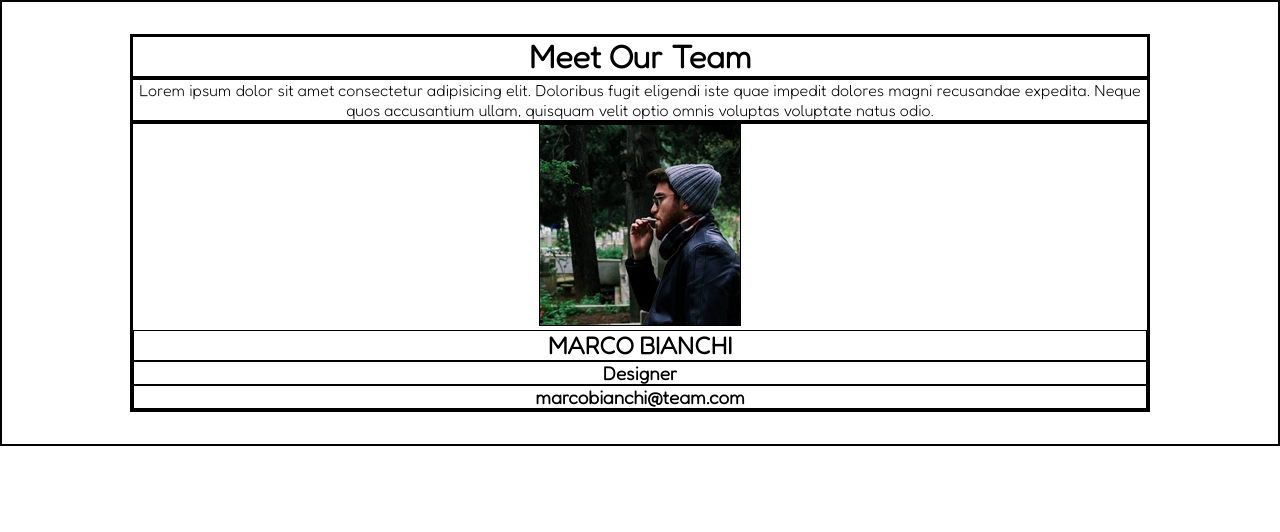
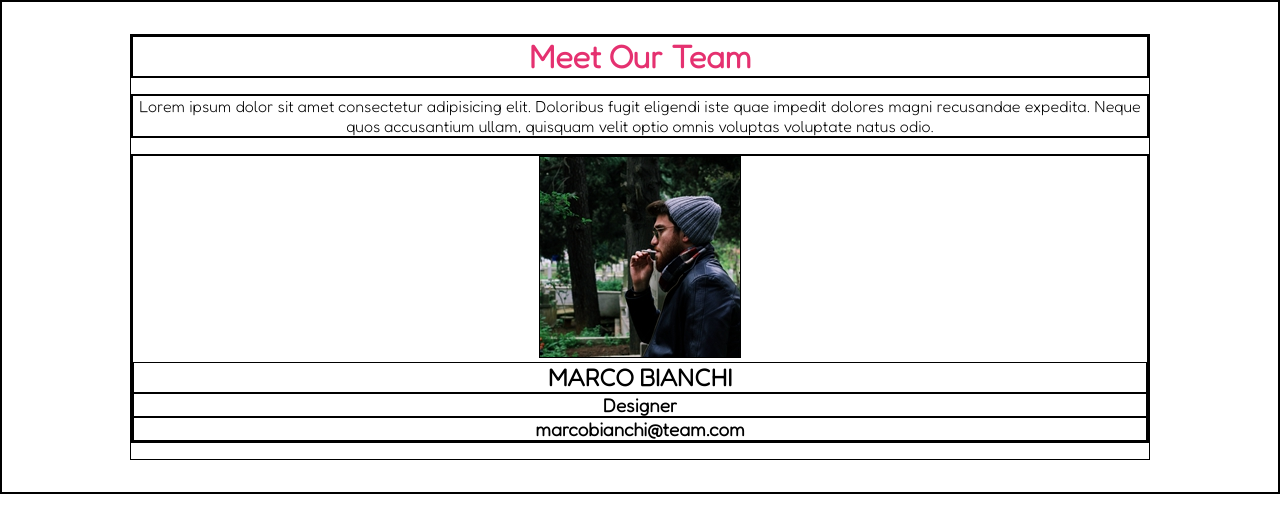
Before and after one commit to jdelavega42/html-css-float-cards, a plain HTML site: page index.html in a window 1280 px wide. Drawn offline with Linux system fonts and the light colour scheme.

Commit message:
add css heading section

```diff
--- a/css/style.css
+++ b/css/style.css
@@ -15,3 +15,13 @@ body {
     margin: 2rem auto;
 text-align: center;
 }
+
+.container > * {
+    margin-bottom: 1rem;
+}
+
+/* !HEADING */
+h1 {
+    color: #E53170;
+    font-size: 2rem;
+}
```
